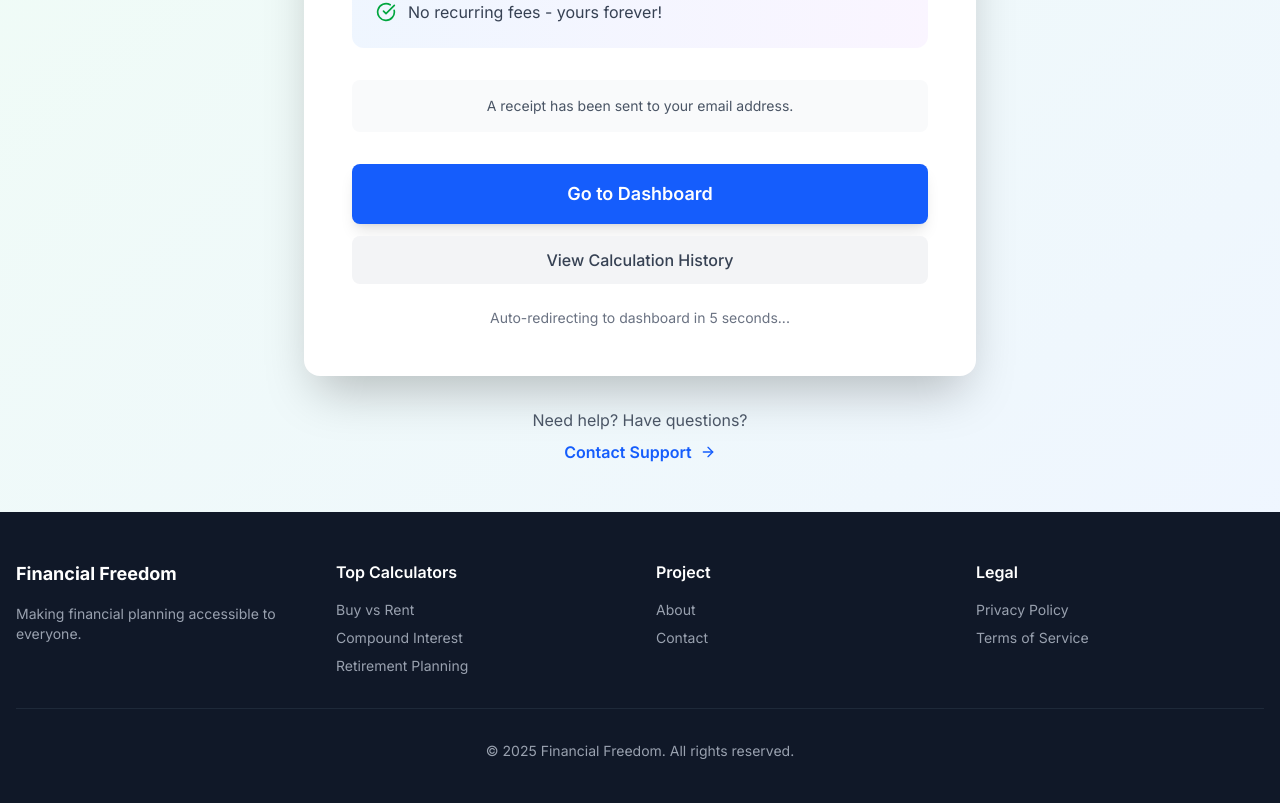
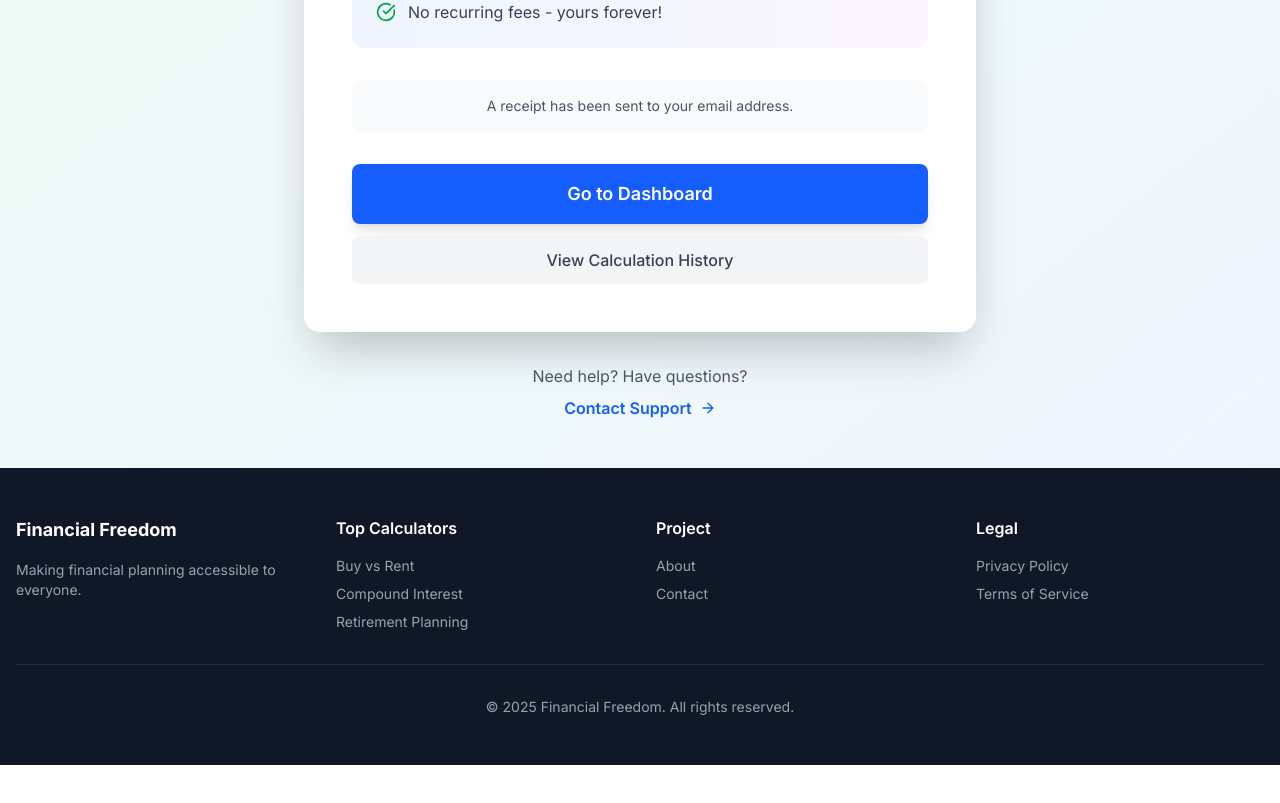
Before and after one commit to ssantomauro/financial-freedom, a Next.js app: page /payment/success in a window 1280 px wide. Shown: the part 620-1423 px from the top of the page. After the commit the page ends 1385 px from the top, so only its background shows below. Built offline with nearby package versions, Linux system fonts and the light colour scheme; no server answers.

Commit message:
Fix payment redirect

```diff
--- a/src/app/(private)/payment/success/SuccessPageContent.tsx
+++ b/src/app/(private)/payment/success/SuccessPageContent.tsx
@@ -2,6 +2,7 @@
 
 import { useEffect, useState } from 'react'
 import { useSearchParams, useRouter } from 'next/navigation'
+import { useSession } from 'next-auth/react'
 import Link from 'next/link'
 import { CheckCircle, Sparkles, ArrowRight } from 'lucide-react'
 import { usePostHog, AnalyticsEvents } from '@/lib/posthog/hooks'
@@ -10,8 +11,8 @@ export function SuccessPageContent() {
   const searchParams = useSearchParams()
   const router = useRouter()
   const sessionId = searchParams.get('session_id')
-  const [countdown, setCountdown] = useState(10)
   const { trackEvent } = usePostHog()
+  const { update } = useSession()
 
   useEffect(() => {
     // Track payment completion
@@ -20,23 +21,10 @@ export function SuccessPageContent() {
       amount: 9.90,
       currency: 'USD'
     })
-  }, [sessionId, trackEvent])
 
-  useEffect(() => {
-    // Redirect to dashboard after 10 seconds
-    const timer = setInterval(() => {
-      setCountdown((prev) => prev - 1)
-    }, 1000)
-
-    return () => clearInterval(timer)
-  }, [])
-
-  useEffect(() => {
-    // Navigate when countdown reaches 0
-    if (countdown === 0) {
-      router.push('/dashboard')
-    }
-  }, [countdown, router])
+    // Force session refresh to get updated hasLifetimeAccess
+    update()
+  }, [sessionId, trackEvent, update])
 
   return (
     <div className="min-h-screen bg-gradient-to-br from-green-50 to-blue-50 flex items-center justify-center px-4 py-12">
@@ -111,13 +99,6 @@ export function SuccessPageContent() {
               View Calculation History
             </Link>
           </div>
-
-          {/* Auto-redirect notice */}
-          <div className="mt-6 text-center text-sm text-gray-500">
-            <p>
-              Auto-redirecting to dashboard in {countdown} second{countdown !== 1 ? 's' : ''}...
-            </p>
-          </div>
         </div>
 
         {/* Support */}
--- a/src/app/api/auth/[...nextauth]/route.ts
+++ b/src/app/api/auth/[...nextauth]/route.ts
@@ -138,13 +138,17 @@ export const authOptions: NextAuthConfig = {
       }
       return true
     },
-    async jwt({ token, user }) {
+    async jwt({ token, user, trigger }) {
+      // On sign in, set the user ID
       if (user) {
         token.id = user.id
+      }
 
-        // Fetch user's subscription status
+      // Always fetch latest subscription status from database
+      // This ensures session.update() gets the latest data
+      if (token.id) {
         const dbUser = await prisma.user.findUnique({
-          where: { id: user.id },
+          where: { id: token.id as string },
           select: {
             hasLifetimeAccess: true,
             subscriptionDate: true,
@@ -154,6 +158,7 @@ export const authOptions: NextAuthConfig = {
         token.hasLifetimeAccess = dbUser?.hasLifetimeAccess || false
         token.subscriptionDate = dbUser?.subscriptionDate || null
       }
+
       return token
     },
     async session({ session, token }) {
```
